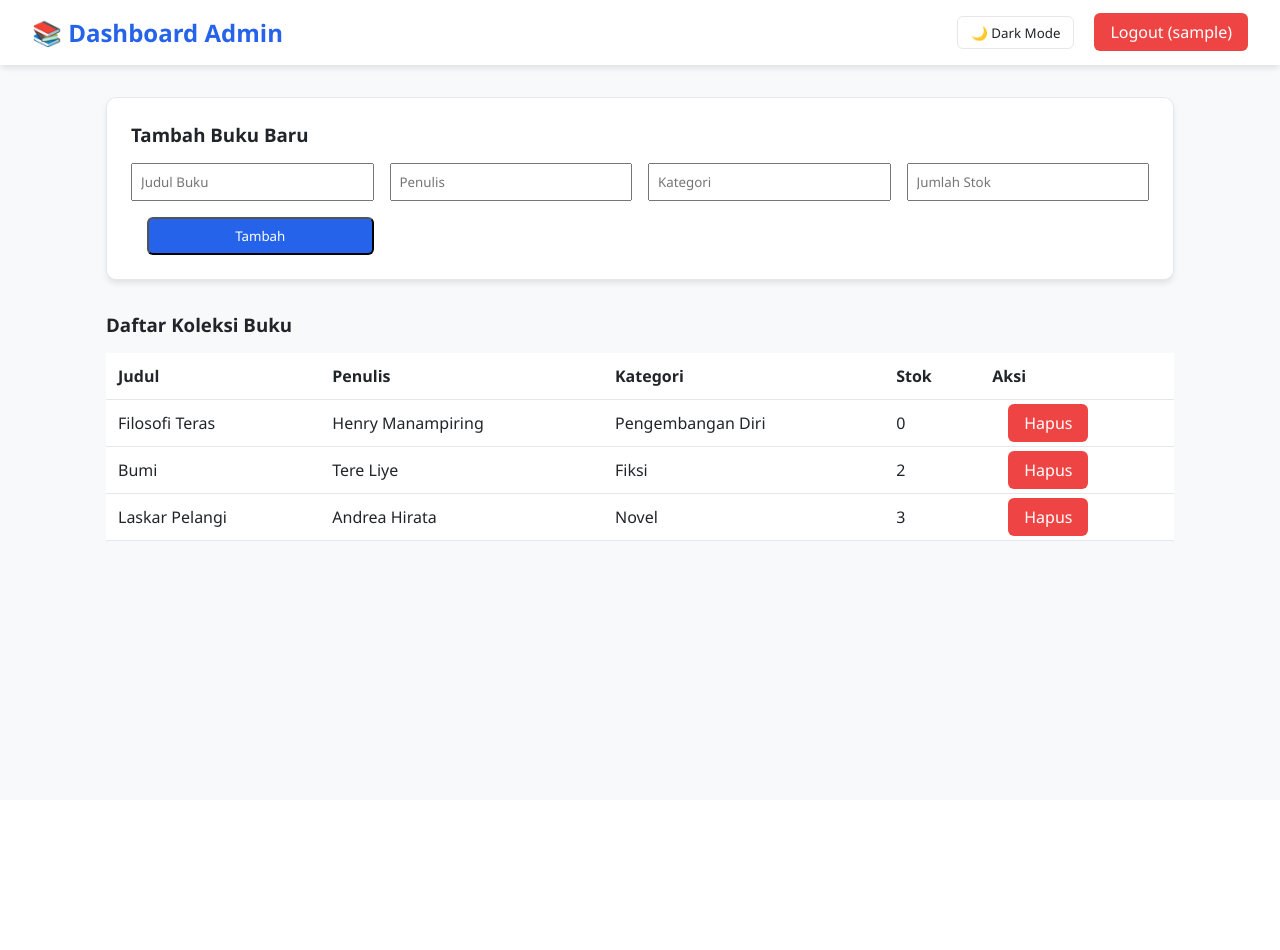
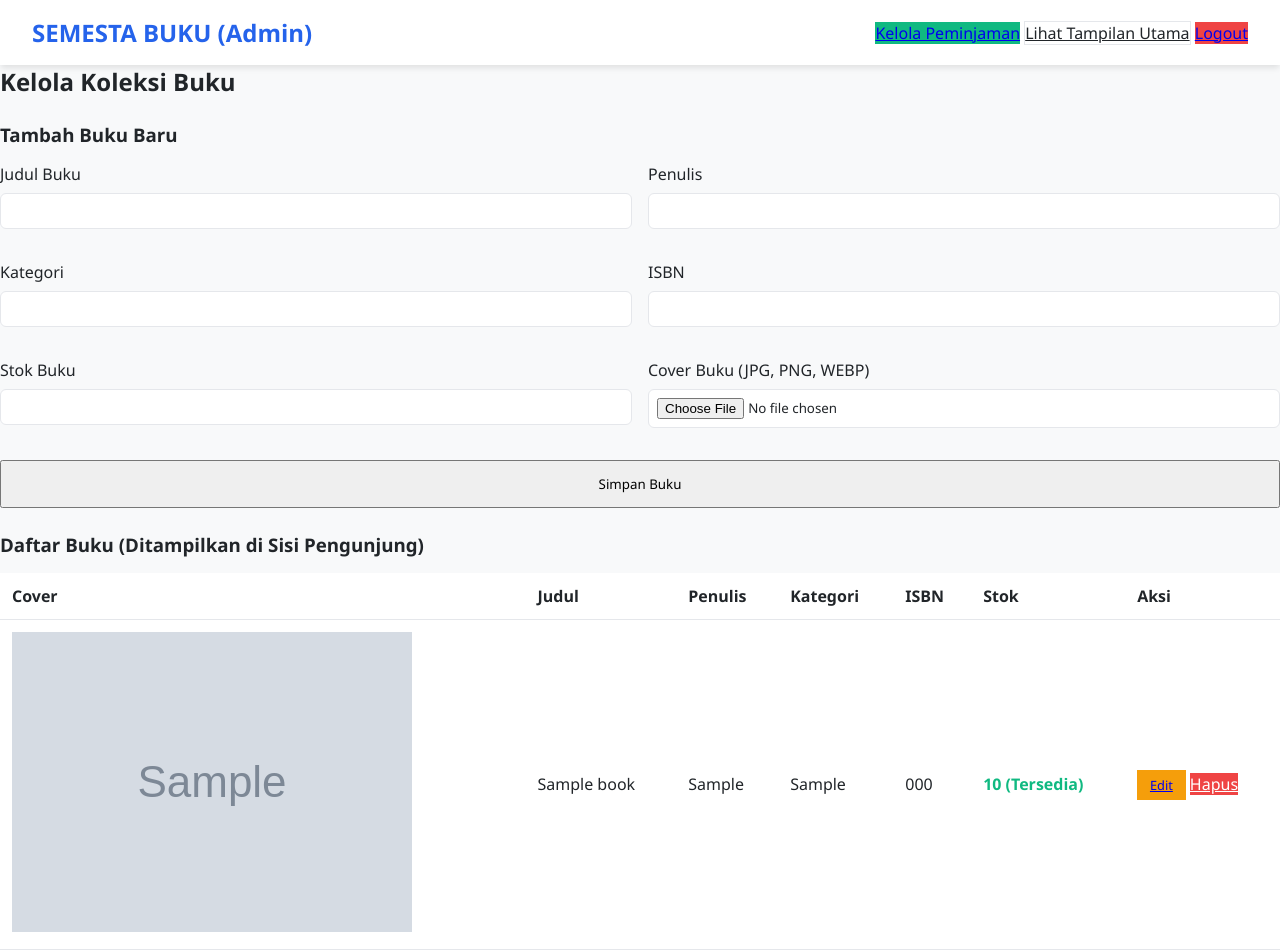
Before and after one commit to aranaize/SemestaBuku, a PHP site: page /admin.php in a window 1280 px wide. Before the commit the page ends 541 px from the top, so only its background shows below. Run offline with PHP 8.4, Linux system fonts and the light colour scheme; the visitor is signed in with stand-in values (Sample User, id 1); data comes from the database, SQL or seed files in the repository; tables that the repository leaves empty hold one stand-in row (values such as "Sample post"); grey boxes marked "Sample" are stand-in pictures; data that the repository does not hold is empty.

Commit message:
Semesta Buku

```diff
--- a/admin.php
+++ b/admin.php
@@ -1,27 +1,66 @@
 <?php
 session_start();
-if (!isset($_SESSION['admin_login'])) {
-    header('Location: login.php');
-    exit;
-}
 require_once 'config/database.php';
 
-// Tambah Buku
+if (!isset($_SESSION['admin'])) {
+    header("Location: login.php");
+    exit();
+}
+
+$message = '';
+
+// Tambah Buku Baru
 if (isset($_POST['add_book'])) {
-    $judul = mysqli_real_escape_string($conn, $_POST['judul']);
-    $penulis = mysqli_real_escape_string($conn, $_POST['penulis']);
+    $judul    = mysqli_real_escape_string($conn, $_POST['judul']);
+    $penulis  = mysqli_real_escape_string($conn, $_POST['penulis']);
     $kategori = mysqli_real_escape_string($conn, $_POST['kategori']);
-    $stok = (int)$_POST['stok'];
+    $isbn     = mysqli_real_escape_string($conn, $_POST['isbn']);
+    $stok     = (int)$_POST['stok'];
 
-    mysqli_query($conn, "INSERT INTO books (judul, penulis, kategori, stok) VALUES ('$judul', '$penulis', '$kategori', '$stok')");
-    header('Location: admin.php');
+    // Process Upload Cover
+    $cover_name = $_FILES['cover']['name'];
+    $cover_tmp  = $_FILES['cover']['tmp_name'];
+    $cover_ext  = strtolower(pathinfo($cover_name, PATHINFO_EXTENSION));
+    $allowed    = ['jpg', 'jpeg', 'png', 'webp'];
+
+    if (in_array($cover_ext, $allowed)) {
+        $new_cover_name = time() . '_' . uniqid() . '.' . $cover_ext;
+        $upload_dir     = 'uploads/';
+
+        if (!is_dir($upload_dir)) {
+            mkdir($upload_dir, 0777, true);
+        }
+
+        if (move_uploaded_file($cover_tmp, $upload_dir . $new_cover_name)) {
+            $query = "INSERT INTO books (judul, penulis, kategori, isbn, stok, cover)
+                      VALUES ('$judul', '$penulis', '$kategori', '$isbn', $stok, '$new_cover_name')";
+            if (mysqli_query($conn, $query)) {
+                $message = "Buku berhasil ditambahkan!";
+            } else {
+                $message = "Gagal menyimpan data buku.";
+            }
+        } else {
+            $message = "Gagal mengupload gambar cover.";
+        }
+    } else {
+        $message = "Format gambar harus JPG, JPEG, PNG, atau WEBP.";
+    }
 }
 
 // Hapus Buku
 if (isset($_GET['delete'])) {
     $id = (int)$_GET['delete'];
+
+    $res = mysqli_query($conn, "SELECT cover FROM books WHERE id = $id");
+    if ($b = mysqli_fetch_assoc($res)) {
+        if (!empty($b['cover']) && file_exists('uploads/' . $b['cover'])) {
+            unlink('uploads/' . $b['cover']);
+        }
+    }
+
     mysqli_query($conn, "DELETE FROM books WHERE id = $id");
-    header('Location: admin.php');
+    header("Location: admin.php");
+    exit();
 }
 
 $books = mysqli_query($conn, "SELECT * FROM books ORDER BY id DESC");
@@ -35,40 +74,65 @@ $books = mysqli_query($conn, "SELECT * FROM books ORDER BY id DESC");
 </head>
 <body>
     <header>
-        <a href="admin.php" class="logo">📚 Dashboard Admin</a>
-        <nav>
-            <button id="theme-toggle" class="theme-toggle">🌙 Dark Mode</button>
-            <a href="logout.php" class="btn btn-danger">Logout (<?= $_SESSION['username'] ?>)</a>
-        </nav>
+        <a href="index.php" class="logo">SEMESTA BUKU (Admin)</a>
+        <div>
+            <a href="peminjaman.php" class="btn-pill" style="background:#10b981;">Kelola Peminjaman</a>
+            <a href="index.php" class="btn-pill" style="background:transparent; border:1px solid var(--border-color); color:var(--text-main);">Lihat Tampilan Utama</a>
+            <a href="logout.php" class="btn-pill" style="background:#ef4444;">Logout</a>
+        </div>
     </header>
 
-    <div class="container">
-        <div class="card" style="margin-bottom: 2rem;">
+    <div class="section-wrapper">
+        <h2>Kelola Koleksi Buku</h2>
+
+        <?php if ($message): ?>
+            <p style="background: #10b981; color: #fff; padding: 0.7rem; border-radius: 6px; margin-top: 1rem;"><?= $message ?></p>
+        <?php endif; ?>
+
+        <!-- Form Tambah Buku -->
+        <div class="form-card" style="max-width: 100%; margin: 1.5rem 0;">
             <h3>Tambah Buku Baru</h3>
-            <form method="POST" style="display: grid; grid-template-columns: repeat(auto-fit, minmax(200px, 1fr)); gap: 1rem; margin-top: 1rem;">
-                <div>
-                    <input type="text" name="judul" placeholder="Judul Buku" required style="width:100%; padding:0.5rem;">
+            <form action="" method="POST" enctype="multipart/form-data" style="display: grid; grid-template-columns: 1fr 1fr; gap: 1rem; margin-top: 1rem;">
+                <div class="form-group">
+                    <label>Judul Buku</label>
+                    <input type="text" name="judul" class="form-control" required>
                 </div>
-                <div>
-                    <input type="text" name="penulis" placeholder="Penulis" required style="width:100%; padding:0.5rem;">
+                <div class="form-group">
+                    <label>Penulis</label>
+                    <input type="text" name="penulis" class="form-control" required>
                 </div>
-                <div>
-                    <input type="text" name="kategori" placeholder="Kategori" required style="width:100%; padding:0.5rem;">
+                <div class="form-group">
+                    <label>Kategori</label>
+                    <input type="text" name="kategori" class="form-control" required>
                 </div>
-                <div>
-                    <input type="number" name="stok" placeholder="Jumlah Stok" required style="width:100%; padding:0.5rem;">
+                <div class="form-group">
+                    <label>ISBN</label>
+                    <input type="text" name="isbn" class="form-control" required>
                 </div>
-                <button type="submit" name="add_book" class="btn btn-primary">Tambah</button>
+                <div class="form-group">
+                    <label>Stok Buku</label>
+                    <input type="number" name="stok" class="form-control" required min="0">
+                </div>
+                <div class="form-group">
+                    <label>Cover Buku (JPG, PNG, WEBP)</label>
+                    <input type="file" name="cover" class="form-control" accept="image/*" required>
+                </div>
+                <div style="grid-column: span 2;">
+                    <button type="submit" name="add_book" class="btn-pill" style="width: 100%; padding: 0.8rem;">Simpan Buku</button>
+                </div>
             </form>
         </div>
 
-        <h3>Daftar Koleksi Buku</h3>
+        <!-- Tabel Daftar Buku -->
+        <h3>Daftar Buku (Ditampilkan di Sisi Pengunjung)</h3>
         <table>
             <thead>
                 <tr>
+                    <th>Cover</th>
                     <th>Judul</th>
                     <th>Penulis</th>
                     <th>Kategori</th>
+                    <th>ISBN</th>
                     <th>Stok</th>
                     <th>Aksi</th>
                 </tr>
@@ -76,19 +140,28 @@ $books = mysqli_query($conn, "SELECT * FROM books ORDER BY id DESC");
             <tbody>
                 <?php while($row = mysqli_fetch_assoc($books)): ?>
                 <tr>
+                    <td>
+                        <img src="uploads/<?= htmlspecialchars($row['cover']) ?>" class="thumb-img" alt="Cover">
+                    </td>
                     <td><?= htmlspecialchars($row['judul']) ?></td>
                     <td><?= htmlspecialchars($row['penulis']) ?></td>
                     <td><?= htmlspecialchars($row['kategori']) ?></td>
-                    <td><?= $row['stok'] ?></td>
+                    <td><?= htmlspecialchars($row['isbn']) ?></td>
                     <td>
-                        <a href="admin.php?delete=<?= $row['id'] ?>" class="btn btn-danger" onclick="return confirm('Yakin hapus buku ini?')">Hapus</a>
+                        <?php if($row['stok'] > 0): ?>
+                            <span style="color:#10b981; font-weight:bold;"><?= $row['stok'] ?> (Tersedia)</span>
+                        <?php else: ?>
+                            <span style="color:#ef4444; font-weight:bold;">Habis</span>
+                        <?php endif; ?>
+                    </td>
+                    <td>
+                        <a href="edit_buku.php?id=<?= $row['id'] ?>" class="btn-pill" style="background:#f59e0b; padding:0.4rem 0.8rem; font-size:0.8rem;">Edit</a>
+                        <a href="admin.php?delete=<?= $row['id'] ?>" class="btn-danger" onclick="return confirm('Yakin ingin menghapus buku ini?')">Hapus</a>
                     </td>
                 </tr>
                 <?php endwhile; ?>
             </tbody>
         </table>
     </div>
-
-    <script src="assets/js/main.js"></script>
 </body>
 </html>
```
Also changed, not shown: database.sql (+11 -18 lines), edit_buku.php (added, +122 -0 lines), peminjaman.php (added, +156 -0 lines).
